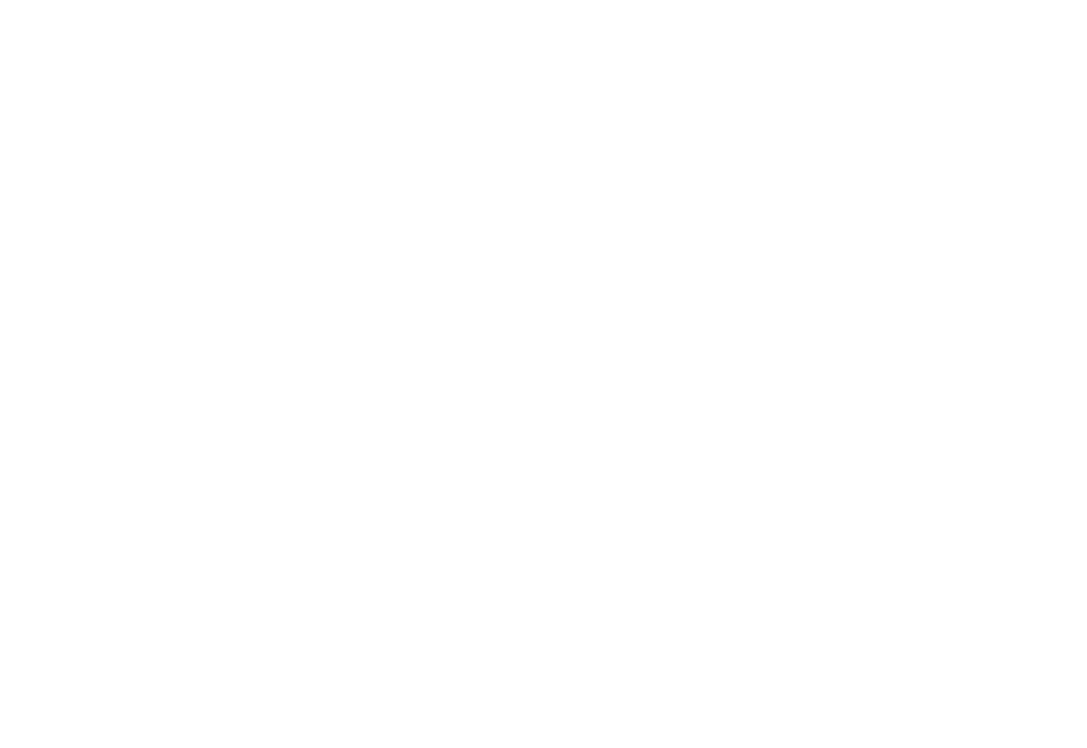
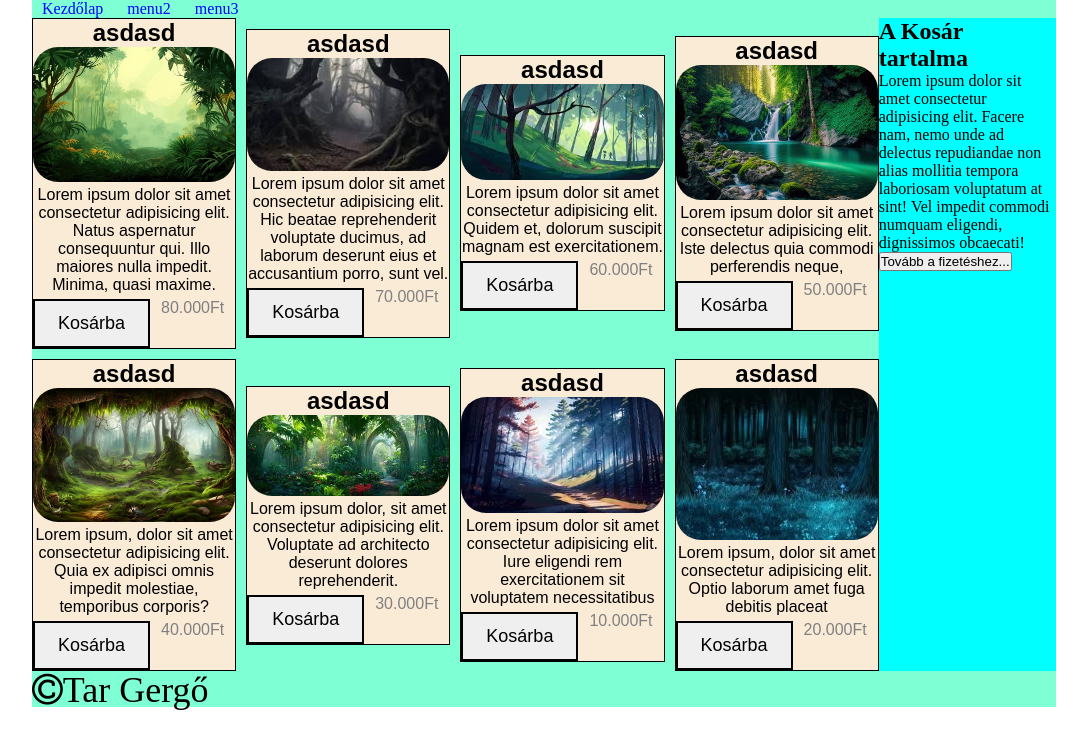
Before and after one commit to Zerghorda/Tar_Gergo_Webaruhaz_11_24, a plain HTML site: page index.html in a window 1280 px wide. Shown: the whole page, without its empty margins (96-1183 px from the left). Drawn offline with Linux system fonts and the light colour scheme.

Commit message:
proba vége

```diff
--- a/index.html
+++ b/index.html
@@ -5,16 +5,120 @@
     <meta name="viewport" content="width=device-width, initial-scale=1.0" />
     <meta name="keywords" content="webaruhaz" />
     <meta name="description" content="webaruhaz" />
-    <link rel="stylesheet" href="style.css">
+    <link rel="stylesheet" href="style.css" />
+    <link
+      rel="stylesheet"
+      href="https://cdnjs.cloudflare.com/ajax/libs/font-awesome/4.7.0/css/font-awesome.min.css"
+    />
     <title>Tar Gergő</title>
   </head>
   <body>
     <main>
-      <header></header>
-      <nav></nav>
-      <article></article>
-      <aside></aside>
-      <footer></footer>
+      <nav>
+        <ul>
+          <li><a id="kezdolap" href="index.html">Kezdőlap</a></li>
+          <li><a class="link" href="#">menu2</a></li>
+          <li><a class="link" href="#">menu3</a></li>
+        </ul>
+      </nav>
+      <article>
+        <div class="card">
+          <h1>asdasd</h1>
+          <img src="kepek/img1.png" alt="kep" style="width: 100%" />
+          <p>
+            Lorem ipsum dolor sit amet consectetur adipisicing elit. Natus
+            aspernatur consequuntur qui. Illo maiores nulla impedit. Minima,
+            quasi maxime.
+          </p>
+          <div class="rendeles">
+            <p><button>Kosárba</button></p>
+            <p class="price">80.000Ft</p>
+          </div>
+        </div>
+        <div class="card">
+          <h1>asdasd</h1>
+          <img src="kepek/img2.jpg" alt="kep" style="width: 100%" />
+          <p>
+            Lorem ipsum dolor sit amet consectetur adipisicing elit. Hic beatae
+            reprehenderit voluptate ducimus, ad laborum deserunt eius et
+            accusantium porro, sunt vel.
+          </p>
+          <div class="rendeles">
+            <p><button>Kosárba</button></p>
+            <p class="price">70.000Ft</p>
+          </div>
+        </div>
+        <div class="card">
+          <h1>asdasd</h1>
+          <img src="kepek/img3.jpg" alt="kep" style="width: 100%" />
+          <p>Lorem ipsum dolor sit amet consectetur adipisicing elit. Quidem et, dolorum suscipit magnam est exercitationem.</p>
+          <div class="rendeles">
+            <p><button>Kosárba</button></p>
+            <p class="price">60.000Ft</p>
+          </div>
+        </div>
+        <div class="card">
+          <h1>asdasd</h1>
+          <img src="kepek/img4.jpg" alt="kep" style="width: 100%" />
+          <p>Lorem ipsum dolor sit amet consectetur adipisicing elit. Iste delectus quia commodi perferendis neque,</p>
+          <div class="rendeles">
+            <p><button>Kosárba</button></p>
+            <p class="price">50.000Ft</p>
+          </div>
+        </div>
+        <div class="card">
+          <h1>asdasd</h1>
+          <img src="kepek/img5.jpg" alt="kep" style="width: 100%" />
+          <p>Lorem ipsum, dolor sit amet consectetur adipisicing elit. Quia ex adipisci omnis impedit molestiae, temporibus corporis?</p>
+          <div class="rendeles">
+            <p><button>Kosárba</button></p>
+            <p class="price">40.000Ft</p>
+          </div>
+        </div>
+        <div class="card">
+          <h1>asdasd</h1>
+          <img src="kepek/img6.jpg" alt="kep" style="width: 100%" />
+          <p>Lorem ipsum dolor, sit amet consectetur adipisicing elit. Voluptate ad architecto deserunt dolores reprehenderit.</p>
+          <div class="rendeles">
+            <p><button>Kosárba</button></p>
+            <p class="price">30.000Ft</p>
+          </div>
+        </div>
+        <div class="card">
+          <h1>asdasd</h1>
+          <img src="kepek/img7.jpg" alt="kep" style="width: 100%" />
+          <p>Lorem ipsum dolor sit amet consectetur adipisicing elit. Iure eligendi rem exercitationem sit voluptatem necessitatibus</p>
+          <div class="rendeles">
+            <p><button>Kosárba</button></p>
+            <p class="price">10.000Ft</p>
+          </div>
+        </div>
+        <div class="card">
+          <h1>asdasd</h1>
+          <img src="kepek/img8.jpg" alt="kep" style="width: 100%" />
+          <p>
+            Lorem ipsum, dolor sit amet consectetur adipisicing elit. Optio
+            laborum amet fuga debitis placeat
+          </p>
+          <div class="rendeles">
+            <p><button>Kosárba</button></p>
+            <p class="price">20.000Ft</p>
+          </div>
+        </div>
+      </article>
+      <aside>
+        <h1>A Kosár tartalma</h1>
+        <p>
+          Lorem ipsum dolor sit amet consectetur adipisicing elit. Facere nam,
+          nemo unde ad delectus repudiandae non alias mollitia tempora
+          laboriosam voluptatum at sint! Vel impedit commodi numquam eligendi,
+          dignissimos obcaecati!
+        </p>
+        <button type="button">Tovább a fizetéshez...</button>
+      </aside>
+      <footer>
+        <i class="fa fa-copyright" style="font-size: 36px">Tar Gergő</i>
+      </footer>
     </main>
   </body>
 </html>
--- a/style.css
+++ b/style.css
@@ -0,0 +1,91 @@
+* {
+  padding: 0;
+  margin: 0;
+  box-sizing: border-box;
+}
+a {
+  color: blue;
+  text-decoration: none;
+}
+main {
+  background-color: aquamarine;
+  display: grid;
+  grid-template-areas:
+    "n n n"
+    "a a as"
+    "f f f";
+  margin: auto;
+  width: 80%;
+}
+nav {
+  grid-area: n;
+}
+nav ul {
+  list-style-type: none;
+  margin: 0;
+  padding: 0;
+}
+nav li {
+  padding: 10px;
+  display: inline;
+}
+.card {
+  background-color: antiquewhite;
+  max-width: 300px;
+  margin: auto;
+  text-align: center;
+  font-family: arial;
+  text-align: center;
+  border: 1px solid black;
+}
+.price {
+  color: gray;
+}
+.card button {
+  border: #000 solid 2px;
+  outline: 0;
+  padding: 12px;
+  color: black;
+  text-align: center;
+  cursor: pointer;
+  width: 100%;
+  font-size: 18px;
+}
+.card button:hover {
+  opacity: 0.7;
+}
+article {
+    gap: 10px;
+  grid-area: a;
+  display: grid;
+  grid-template-columns: auto auto auto auto;
+}
+.rendeles {
+    margin-top: 5px;
+  display: grid;
+  grid-template-columns: auto auto;
+}
+aside {
+  grid-area: as;
+  background-color: aqua;
+}
+footer {
+  grid-area: f;
+}
+img{
+    border-radius: 25px;
+}
+@media screen and (max-width:600px) {
+    main{
+        grid-template-areas:
+        "n"
+        "as"
+        "a"
+        "f";
+
+    }
+    article{
+        grid-template-rows: auto;
+    }
+
+}
```
Also changed, not shown: kepek/img1.png (added), kepek/img2.jpg (added), kepek/img2.png (added), kepek/img3.jpg (added), kepek/img3.png (added), kepek/img4.jpg (added), kepek/img4.png (added), kepek/img5.jpg (added), kepek/img5.png (added), kepek/img6.jpg (added), kepek/img6.png (added), kepek/img7.jpg (added), kepek/img7.png (added), kepek/img8.jpg (added), 1 more files.
